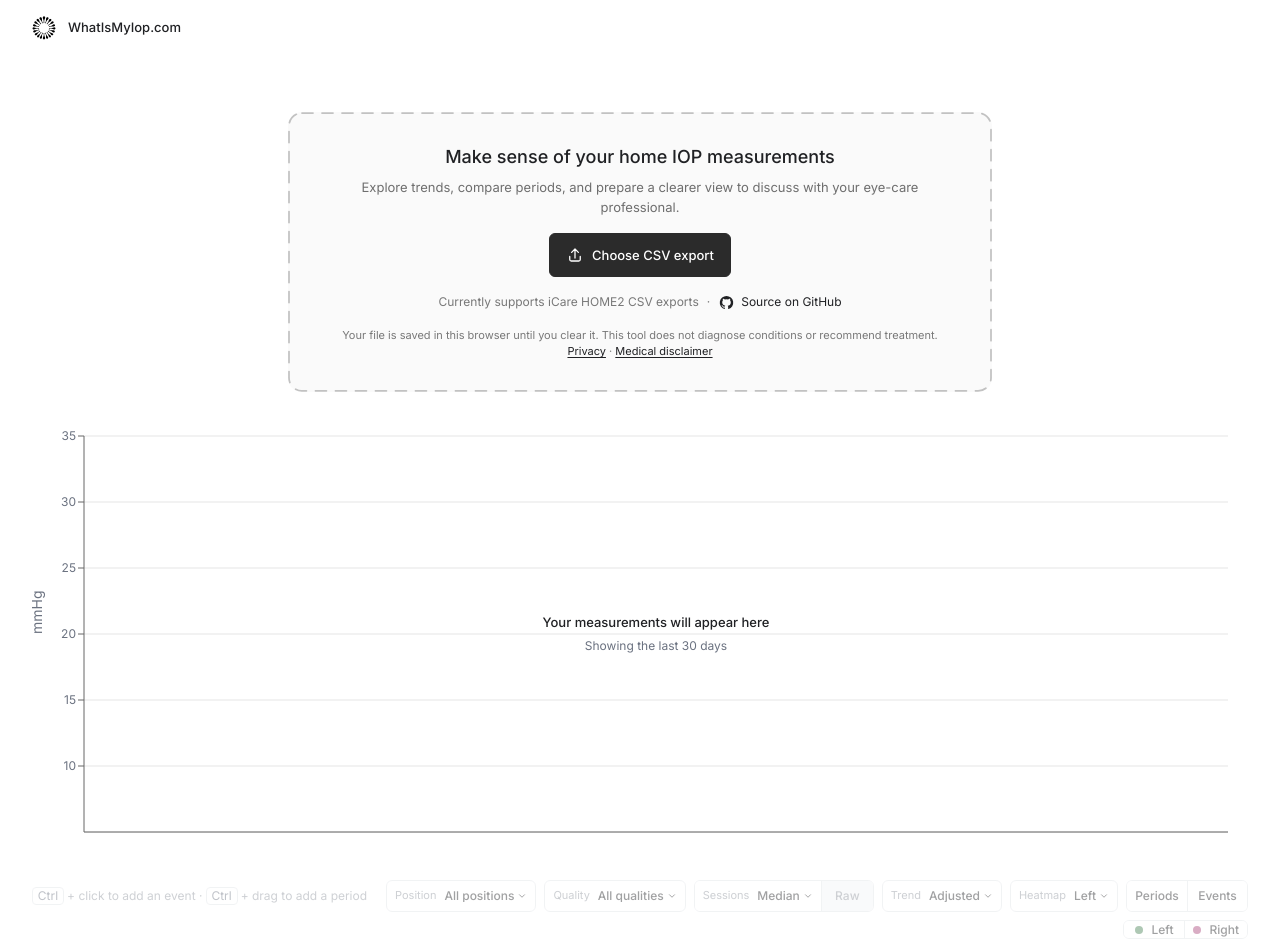
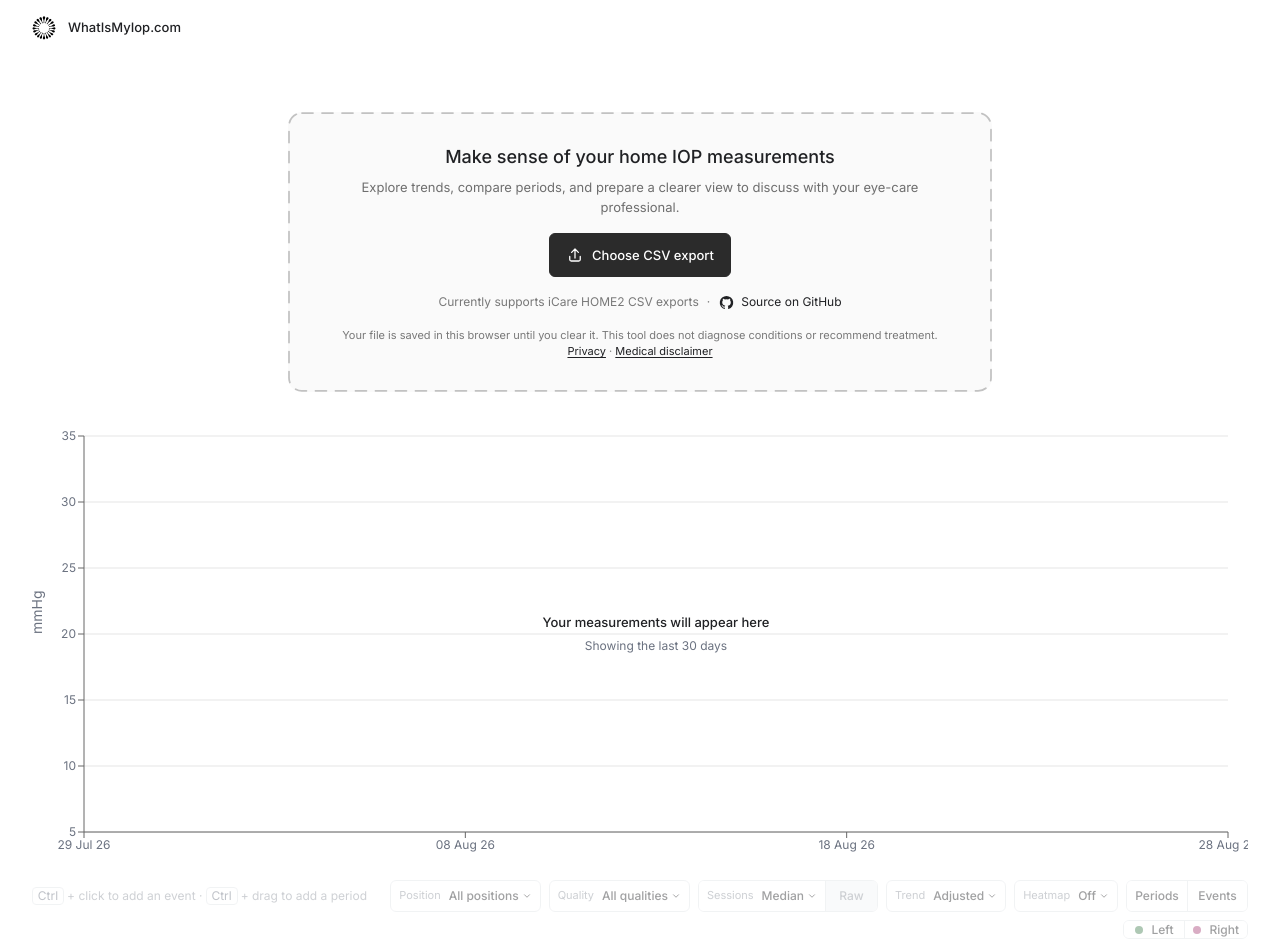
Before and after one commit to jakubg05/whatismyiop, a React (Vite) app in the folder src/client/: page / in a window 1280 px wide. Shown: the top 952 px of the page. Built offline with nearby package versions, Linux system fonts and the light colour scheme.

Commit message:
feat: hide heatmap by default

```diff
--- a/src/client/src/main-chart/MeasurementsChart.tsx
+++ b/src/client/src/main-chart/MeasurementsChart.tsx
@@ -173,8 +173,8 @@ export const MeasurementsChart = memo(function MeasurementsChart({
   const [showTrend, setShowTrend] = useState(true);
   const [trendType, setTrendType] = useState<Exclude<TrendMode, "off">>("adjusted");
   const [visibleTrendEyes, setVisibleTrendEyes] = useState<Record<Eye, boolean>>({ OD: true, OS: true });
-  const [showHeatmap, setShowHeatmap] = useState(true);
-  const [renderHeatmap, setRenderHeatmap] = useState(true);
+  const [showHeatmap, setShowHeatmap] = useState(false);
+  const [renderHeatmap, setRenderHeatmap] = useState(false);
   const [heatmapClosing, setHeatmapClosing] = useState(false);
   const [heatmapEye, setHeatmapEye] = useState<Eye>("OS");
   const [showUncertainRegions, setShowUncertainRegions] = useState(true);
```
